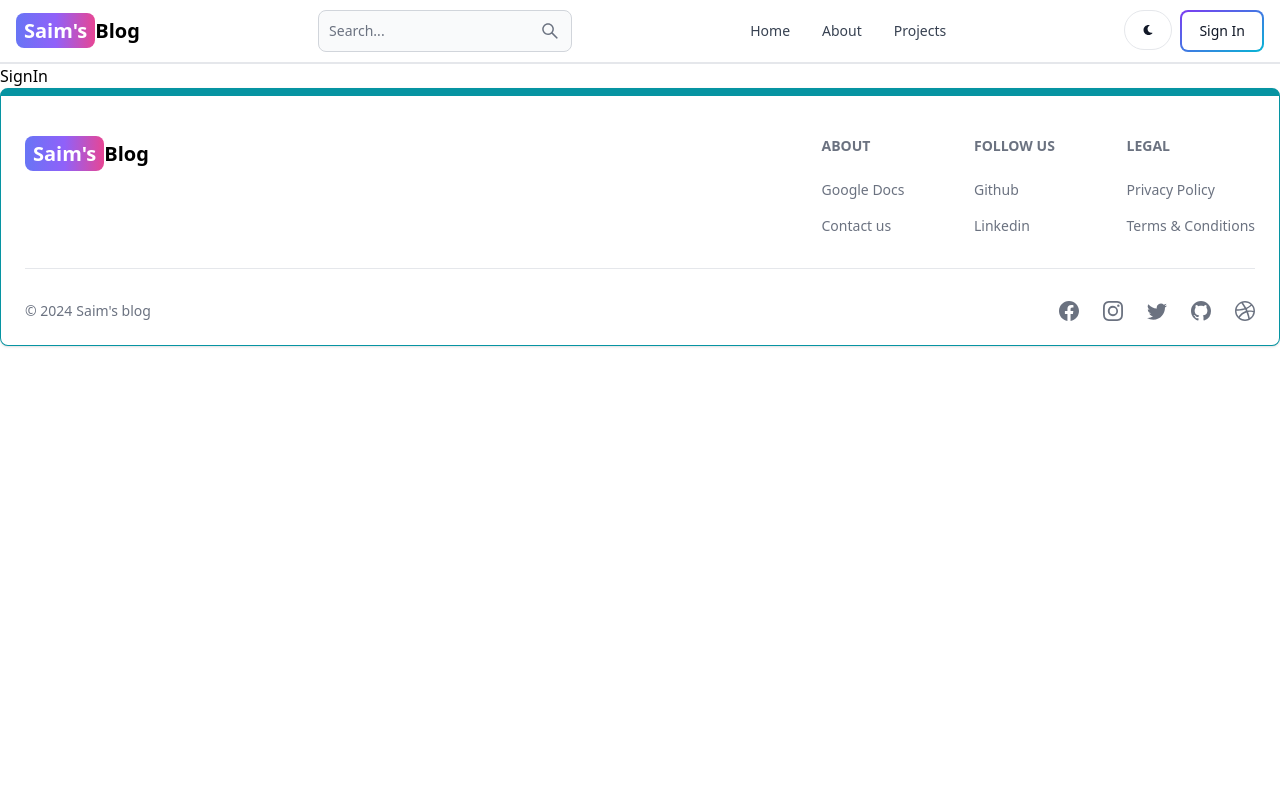
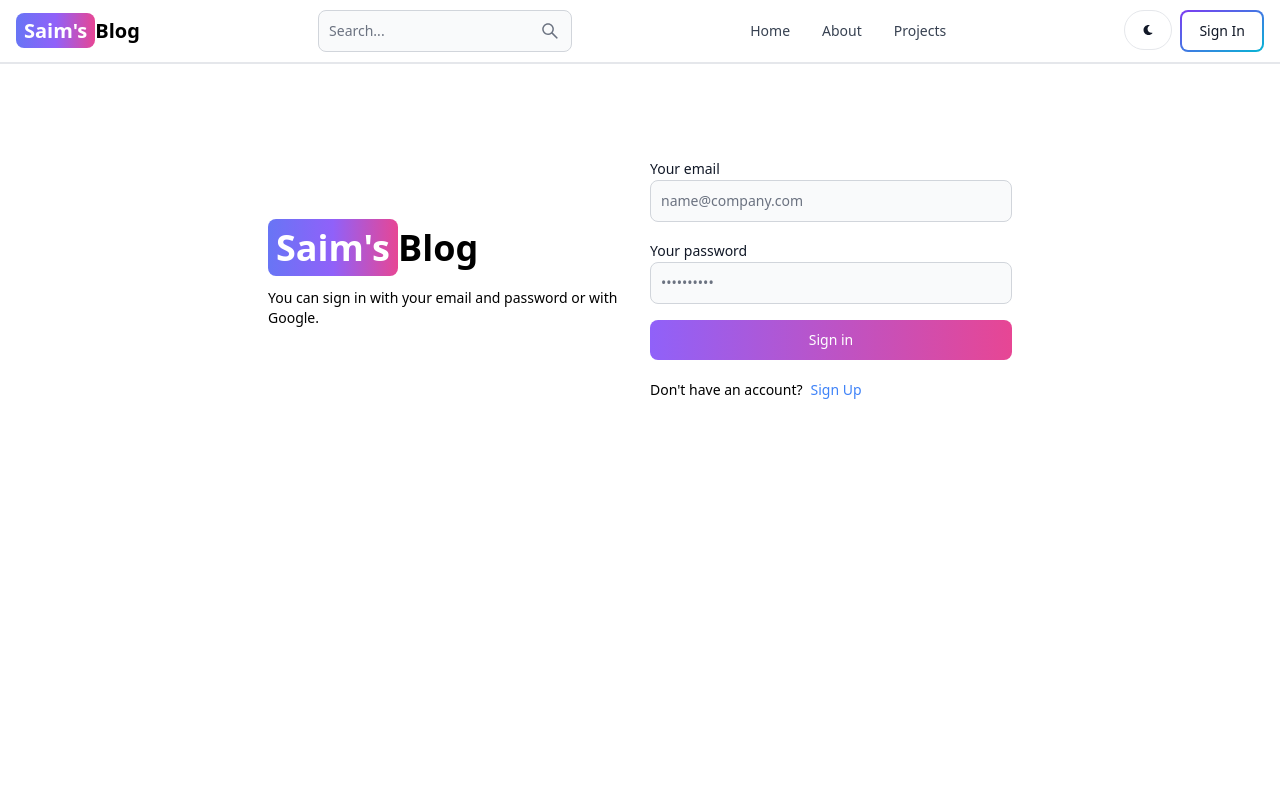
Before and after one commit to Saim1123/mern-blog, a React (Vite) app in the folder client/: page /sign-in in a window 1280 px wide. Shown: the top 800 px of the page. Built offline with nearby package versions, Linux system fonts and the light colour scheme.

Commit message:
complete sign in page functionality

```diff
--- a/client/src/pages/SignIn.jsx
+++ b/client/src/pages/SignIn.jsx
@@ -1,3 +1,93 @@
+import { useState } from "react";
+import { Link, useNavigate } from "react-router-dom";
+import { Alert, Button, Label, Spinner, TextInput } from "flowbite-react";
+
 export default function SignIn() {
-  return <div>SignIn</div>;
+  const [formData, setFormData] = useState({});
+  const [errorMessage, setErrorMessage] = useState(null);
+  const [loading, setLoading] = useState(false);
+  const navigate = useNavigate();
+
+  const handleChange = e => {
+    setFormData({ ...formData, [e.target.id]: e.target.value.trim() });
+  };
+
+  const handleSubmit = async e => {
+    e.preventDefault();
+    if (!formData.email || !formData.password) {
+      return setErrorMessage("Please fill out all fields.");
+    }
+    try {
+      setLoading(true);
+      setErrorMessage(null);
+      const res = await fetch("/api/auth/signin", {
+        method: "POST",
+        headers: { "Content-Type": "application/json" },
+        body: JSON.stringify(formData),
+      });
+
+      const data = await res.json();
+      if (data.success === false) {
+        setLoading(false);
+        return setErrorMessage(data.message);
+      }
+      setLoading(false);
+      if (res.ok) {
+        navigate("/");
+      }
+    } catch (error) {
+      setErrorMessage(error.message);
+      setLoading(false);
+    }
+  };
+  return (
+    <div className="min-h-screen mt-20">
+      <div className="flex p-3 max-w-3xl mx-auto flex-col md:flex-row md:items-center gap-5">
+        {/* left */}
+        <div className="flex-1">
+          <Link to="/" className="font-bold dark:text-white text-4xl">
+            <span className="px-2 py-1 bg-gradient-to-r from-indigo-500 via-purple-500 to-pink-500 rounded-lg text-white">
+              Saim&apos;s
+            </span>
+            Blog
+          </Link>
+          <p className="text-sm mt-5">You can sign in with your email and password or with Google.</p>
+        </div>
+        {/* right */}
+        <div className="flex-1">
+          <form className="flex flex-col gap-4" onSubmit={handleSubmit}>
+            <div>
+              <Label value="Your email" />
+              <TextInput type="email" placeholder="name@company.com" id="email" onChange={handleChange} />
+            </div>
+            <div>
+              <Label value="Your password" />
+              <TextInput type="password" placeholder="••••••••••" id="password" onChange={handleChange} />
+            </div>
+            <Button gradientDuoTone="purpleToPink" type="submit" disabled={loading}>
+              {loading ? (
+                <>
+                  <Spinner size="sm" />
+                  <span className="pl-2">Loading...</span>
+                </>
+              ) : (
+                "Sign in"
+              )}
+            </Button>
+          </form>
+          <div className="flex gap-2 text-sm mt-5">
+            <span>Don&apos;t have an account?</span>
+            <Link to="/sign-up" className="text-blue-500">
+              Sign Up
+            </Link>
+          </div>
+          {errorMessage && (
+            <Alert className="mt-5" color="failure">
+              {errorMessage}
+            </Alert>
+          )}
+        </div>
+      </div>
+    </div>
+  );
 }
--- a/client/src/pages/SignUp.jsx
+++ b/client/src/pages/SignUp.jsx
@@ -59,7 +59,7 @@
           <form className="flex flex-col gap-4" onSubmit={handleSubmit}>
             <div>
               <Label value="Your username" />
-              <TextInput type="text" placeholder="Username" id="username" onChange={handleChange} />
+              <TextInput type="text" placeholder="name" id="username" onChange={handleChange} />
             </div>
             <div>
               <Label value="Your email" />
@@ -67,7 +67,7 @@
             </div>
             <div>
               <Label value="Your password" />
-              <TextInput type="password" placeholder="Password" id="password" onChange={handleChange} />
+              <TextInput type="password" placeholder="••••••••••" id="password" onChange={handleChange} />
             </div>
             <Button gradientDuoTone="purpleToPink" type="submit" disabled={loading}>
               {loading ? (
```
